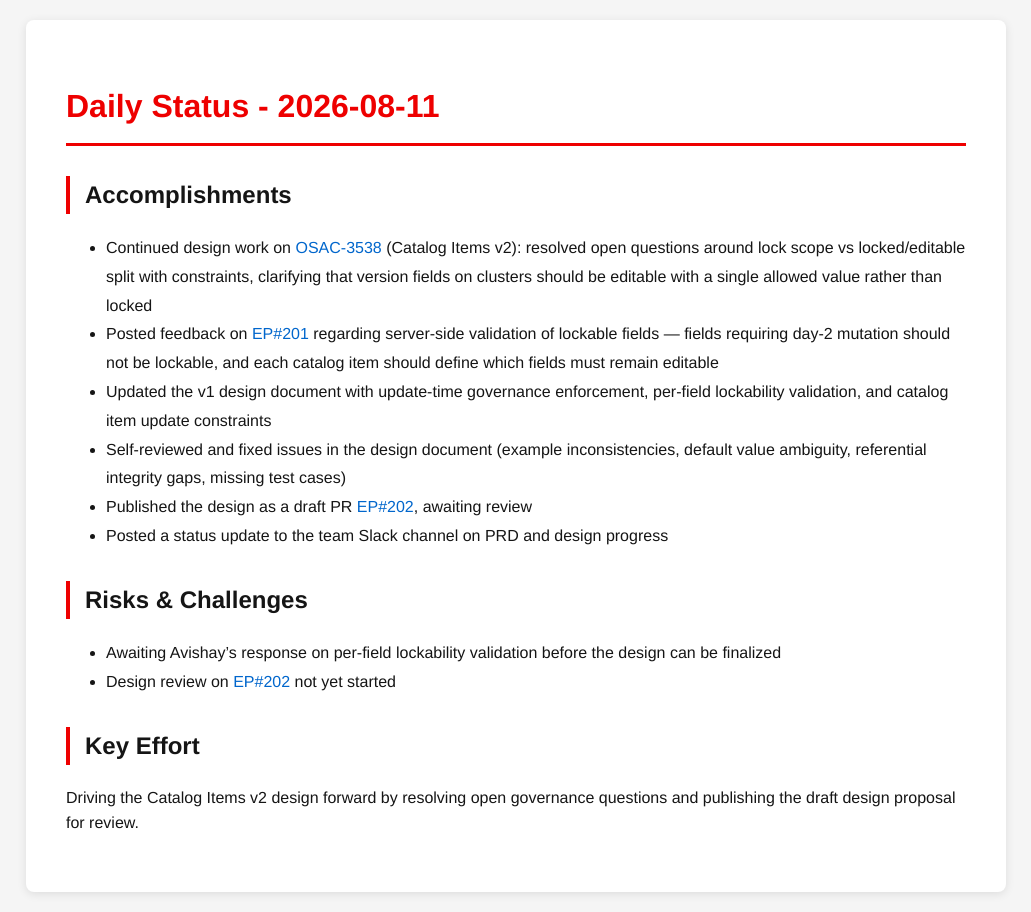
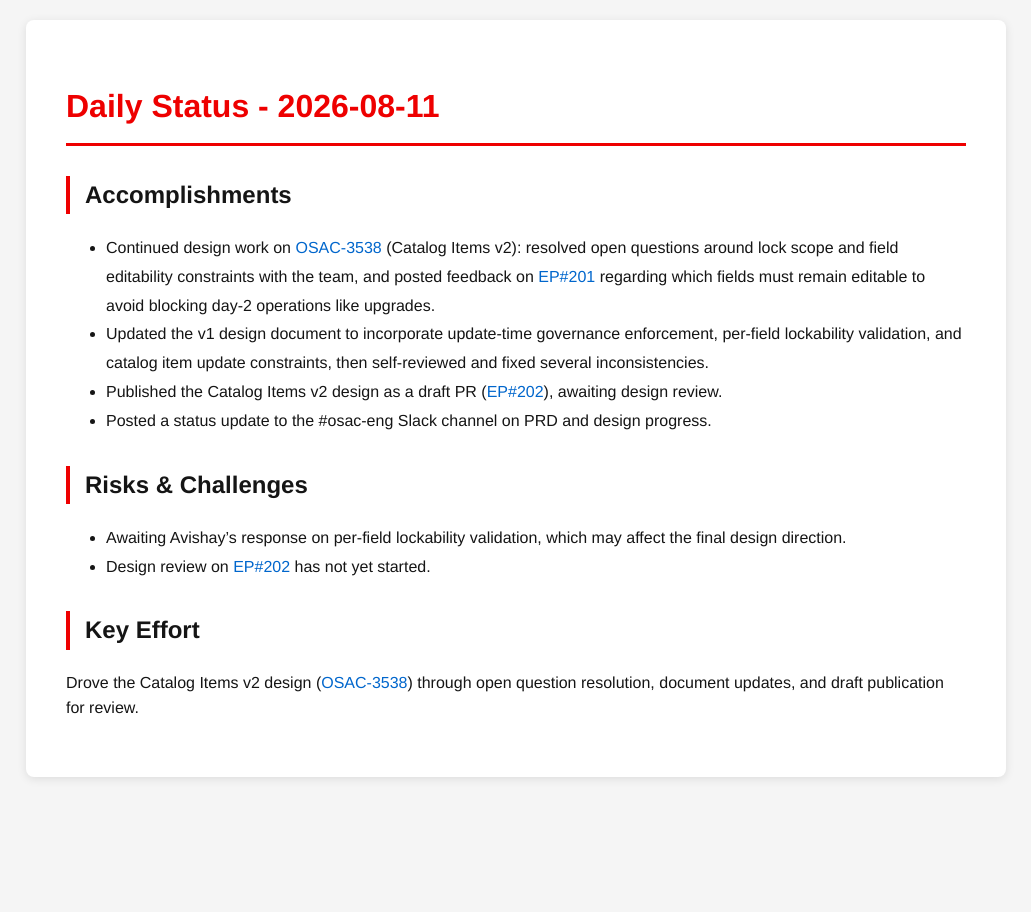
Before and after one commit to tzvatot/daily-status, a Jekyll site: the page built from 2026-08-11.md, in a window 1280 px wide. Shown: the whole page, without its empty margins (124-1155 px from the left). Built offline with Jekyll 4.4.1, drawn with Linux system fonts in a browser that asks for light colours.

Commit message:
Daily status update - 2026-08-11

```diff
--- a/2026-08-11.md
+++ b/2026-08-11.md
@@ -7,16 +7,14 @@ date: 2026-08-11
 # Daily Status - 2026-08-11
 
 ## Accomplishments
-- Continued design work on [OSAC-3538](https://redhat.atlassian.net/browse/OSAC-3538) (Catalog Items v2): resolved open questions around lock scope vs locked/editable split with constraints, clarifying that version fields on clusters should be editable with a single allowed value rather than locked
-- Posted feedback on [EP#201](https://github.com/osac-project/enhancement-proposals/pull/201) regarding server-side validation of lockable fields — fields requiring day-2 mutation should not be lockable, and each catalog item should define which fields must remain editable
-- Updated the v1 design document with update-time governance enforcement, per-field lockability validation, and catalog item update constraints
-- Self-reviewed and fixed issues in the design document (example inconsistencies, default value ambiguity, referential integrity gaps, missing test cases)
-- Published the design as a draft PR [EP#202](https://github.com/osac-project/enhancement-proposals/pull/202), awaiting review
-- Posted a status update to the team Slack channel on PRD and design progress
+- Continued design work on [OSAC-3538](https://redhat.atlassian.net/browse/OSAC-3538) (Catalog Items v2): resolved open questions around lock scope and field editability constraints with the team, and posted feedback on [EP#201](https://github.com/osac-project/enhancement-proposals/pull/201) regarding which fields must remain editable to avoid blocking day-2 operations like upgrades.
+- Updated the v1 design document to incorporate update-time governance enforcement, per-field lockability validation, and catalog item update constraints, then self-reviewed and fixed several inconsistencies.
+- Published the Catalog Items v2 design as a draft PR ([EP#202](https://github.com/osac-project/enhancement-proposals/pull/202)), awaiting design review.
+- Posted a status update to the #osac-eng Slack channel on PRD and design progress.
 
 ## Risks & Challenges
-- Awaiting Avishay's response on per-field lockability validation before the design can be finalized
-- Design review on [EP#202](https://github.com/osac-project/enhancement-proposals/pull/202) not yet started
+- Awaiting Avishay's response on per-field lockability validation, which may affect the final design direction.
+- Design review on [EP#202](https://github.com/osac-project/enhancement-proposals/pull/202) has not yet started.
 
 ## Key Effort
-Driving the Catalog Items v2 design forward by resolving open governance questions and publishing the draft design proposal for review.
+Drove the Catalog Items v2 design ([OSAC-3538](https://redhat.atlassian.net/browse/OSAC-3538)) through open question resolution, document updates, and draft publication for review.
```
